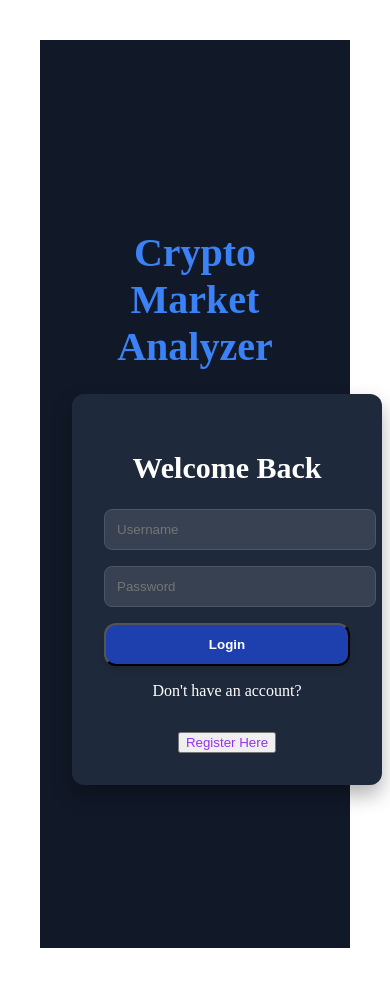
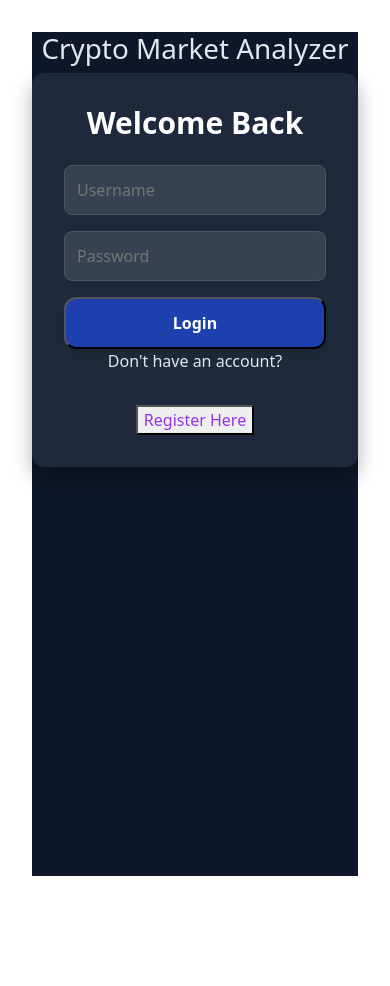
Before and after one commit to Monyechi/crypto-insight, a React (Vite) app in the folder frontend/: page / in a window 390 px wide. After the commit the page ends 908 px from the top, so only its background shows below. Built offline with nearby package versions, Linux system fonts and the light colour scheme.

Commit message:
Add Bootstrap for styling; implement Navbar component and enhance AppStyles.css for improved layout and responsiveness

```diff
--- a/frontend/package.json
+++ b/frontend/package.json
@@ -12,6 +12,7 @@
   },
   "dependencies": {
     "axios": "^1.7.9",
+    "bootstrap": "^5.3.3",
     "chart.js": "^4.4.7",
     "jwt-decode": "^4.0.0",
     "react": "^19.0.0",
--- a/frontend/src/App.jsx
+++ b/frontend/src/App.jsx
@@ -3,6 +3,9 @@
 import Login from "./components/Login";
 import Register from "./components/Register";
 import Dashboard from "./components/Dashboard";
+import 'bootstrap/dist/css/bootstrap.min.css';
+
+
 
 function App() {
   const [token, setToken] = useState(localStorage.getItem("accessToken"));
--- a/frontend/src/AppStyles.css
+++ b/frontend/src/AppStyles.css
@@ -1,27 +1,89 @@
-/* AppStyles.css */
 .appContainer {
     min-height: 100vh;
     display: flex;
     flex-direction: column;
+    background-color: #0f172a; /* Dark background */
+    color: #e2e8f0; /* Light text */
+  }
+
+  /* Main Content Wrapper */
+  .mainContent {
+    flex: 1;
+    display: flex;
+    flex-direction: column;
     align-items: center;
     justify-content: center;
-    background-color: #111827; /* dark background */
-    color: #ffffff;
     padding: 2rem;
   }
 
-  .appTitle {
-    font-size: 2.5rem;  /* roughly text-4xl */
-    margin-bottom: 1.5rem;
-    color: #3b82f6;     /* text-blue-500 */
-    font-weight: 700;   /* font-bold */
+  /* Navbar Styling */
+  .navbar-custom {
+    background-color: #1e293b;
+    padding: 1rem;
+    box-shadow: 0px 4px 6px rgba(0, 0, 0, 0.1);
   }
 
+  .navbar-custom .navbar-brand {
+    color: #3b82f6;
+    font-size: 1.5rem;
+    font-weight: bold;
+  }
+
+  .navbar-custom .nav-link {
+    color: #ffffff;
+  }
+
+  .navbar-custom .nav-link:hover {
+    color: #3b82f6;
+  }
+
+  /* Card Styling */
   .appCard {
-    background-color: #1f2937; /* bg-gray-800 */
-    box-shadow: 0 4px 6px rgba(0,0,0,0.1); /* soft shadow */
-    border-radius: 0.5rem; /* rounded */
+    background-color: #1e293b;
+    box-shadow: 0px 4px 8px rgba(0, 0, 0, 0.2);
+    border-radius: 10px;
     padding: 1.5rem;
     width: 100%;
-    max-width: 28rem;  /* max-w-md */
+    max-width: 400px;
   }
+
+  /* Buttons */
+  .primaryButton {
+    background-color: #3b82f6;
+    color: white;
+    font-weight: bold;
+    border-radius: 8px;
+    padding: 0.75rem;
+    width: 100%;
+    transition: 0.3s;
+  }
+
+  .primaryButton:hover {
+    background-color: #2563eb;
+  }
+
+  /* Form Inputs */
+  input, select, textarea {
+    width: 100%;
+    padding: 0.75rem;
+    border: 1px solid #374151;
+    border-radius: 8px;
+    background-color: #1e293b;
+    color: #e2e8f0;
+    margin-bottom: 1rem;
+  }
+
+  /* Charts */
+  .chartContainer {
+    background: #1e293b;
+    padding: 1.5rem;
+    border-radius: 8px;
+    box-shadow: 0px 4px 8px rgba(0, 0, 0, 0.2);
+  }
+
+  /* Mobile Responsive */
+  @media (max-width: 768px) {
+    .appCard {
+      width: 90%;
+    }
+  }
--- /dev/null
+++ b/frontend/src/components/Navbar.jsx
@@ -0,0 +1,46 @@
+import React from "react";
+import { Link } from "react-router-dom";
+
+const Navbar = () => {
+  return (
+    <nav className="navbar navbar-expand-lg navbar-dark navbar-custom">
+      <div className="container">
+        <Link className="navbar-brand" to="/">
+          Crypto Market Analyzer
+        </Link>
+        <button
+          className="navbar-toggler"
+          type="button"
+          data-bs-toggle="collapse"
+          data-bs-target="#navbarNav"
+          aria-controls="navbarNav"
+          aria-expanded="false"
+          aria-label="Toggle navigation"
+        >
+          <span className="navbar-toggler-icon"></span>
+        </button>
+        <div className="collapse navbar-collapse" id="navbarNav">
+          <ul className="navbar-nav ms-auto">
+            <li className="nav-item">
+              <Link className="nav-link" to="/dashboard">
+                Dashboard
+              </Link>
+            </li>
+            <li className="nav-item">
+              <Link className="nav-link" to="/portfolio">
+                Portfolio
+              </Link>
+            </li>
+            <li className="nav-item">
+              <Link className="nav-link btn btn-danger text-white" to="/logout">
+                Logout
+              </Link>
+            </li>
+          </ul>
+        </div>
+      </div>
+    </nav>
+  );
+};
+
+export default Navbar;
```
Also changed, not shown: 2 other files (tests, documents, lock files or other folders).
